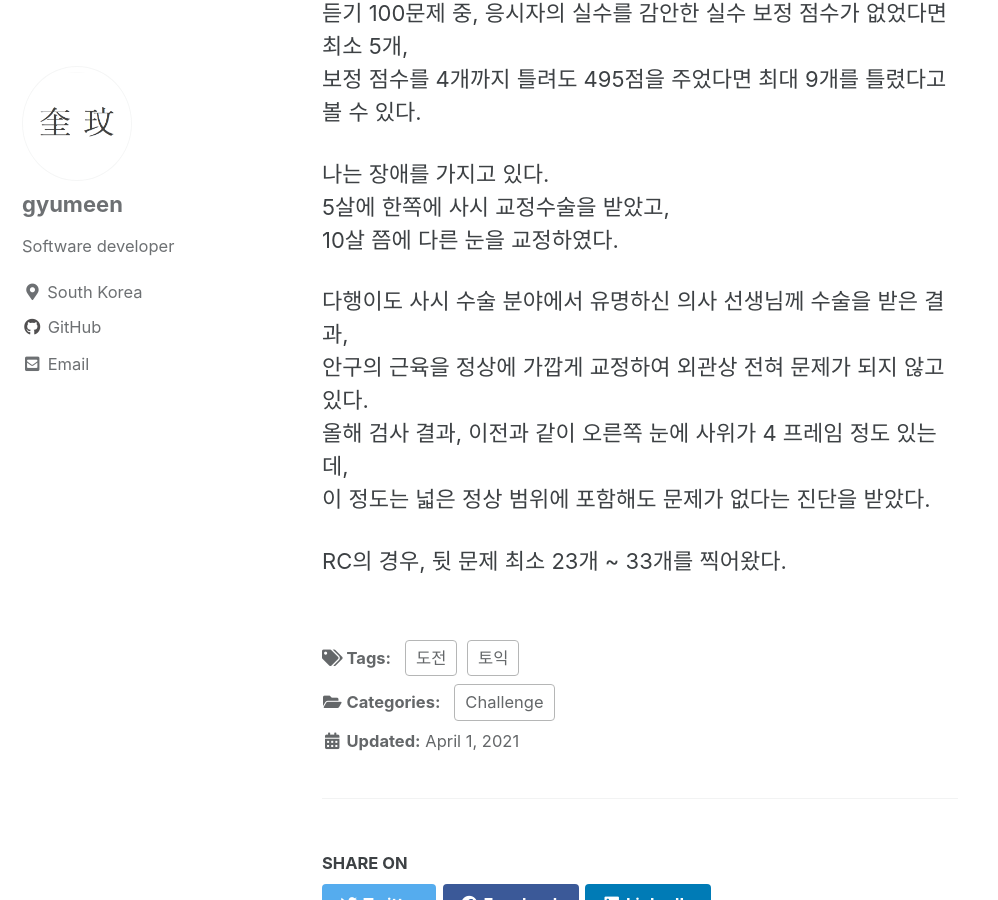
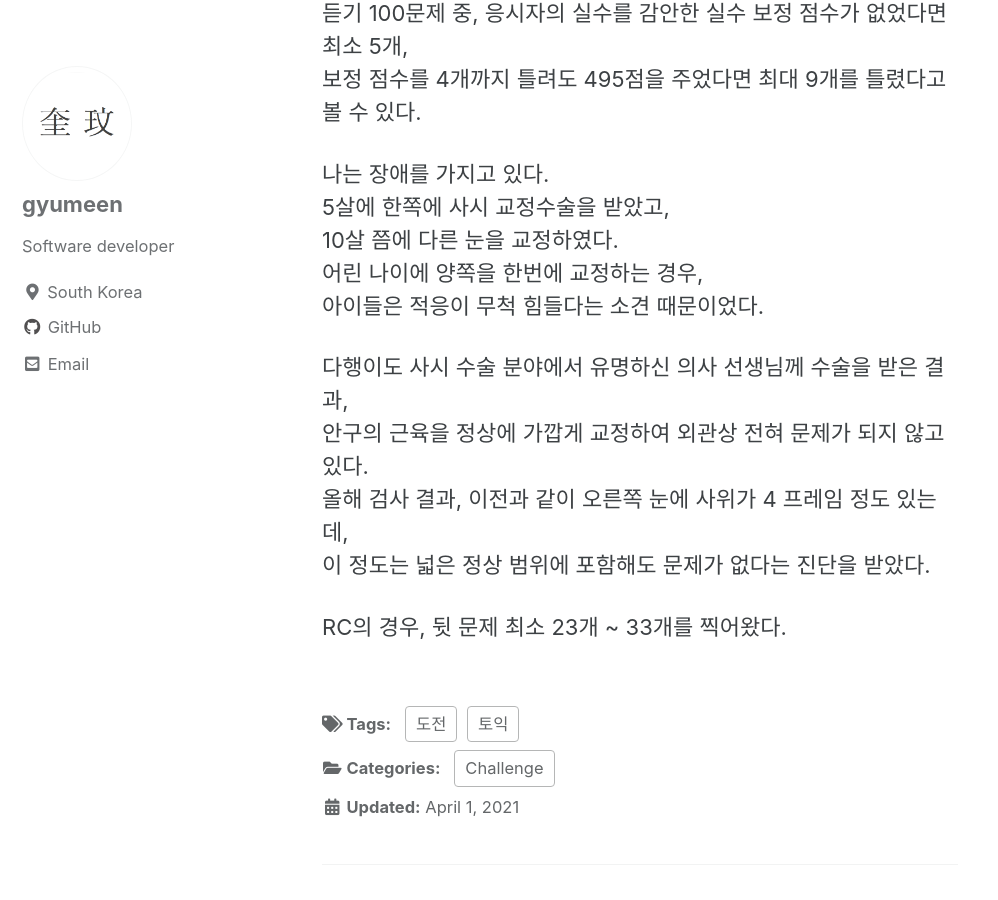
Before and after one commit to gyumeen/gyumeen.github.io, a Jekyll site: the page built from _posts/2021/Challenge/TOEIC/2021-04-01-[Toeic]1.md, in a window 1280 px wide and 900 px high, scrolled down 553 px. Shown: the whole window, without its empty margins (0-998 px from the left). Built offline with Jekyll 4.4.1, drawn with Linux system fonts in a browser that asks for light colours; cached includes are drawn as plain includes; comment, search, counter and statistics services are not loaded.

Commit message:
Update 2021-04-01-[Toeic]1.md

```diff
--- a/_posts/2021/Challenge/TOEIC/2021-04-01-[Toeic]1.md
+++ b/_posts/2021/Challenge/TOEIC/2021-04-01-[Toeic]1.md
@@ -27,6 +27,8 @@ LC의 경우, 495점 만점에 470점을 획득하였으니,
 나는 장애를 가지고 있다.
 5살에 한쪽에 사시 교정수술을 받았고,
 10살 쯤에 다른 눈을 교정하였다.
+어린 나이에 양쪽을 한번에 교정하는 경우,
+아이들은 적응이 무척 힘들다는 소견 때문이었다.
 
 다행이도 사시 수술 분야에서 유명하신 의사 선생님께 수술을 받은 결과,
 안구의 근육을 정상에 가깝게 교정하여 외관상 전혀 문제가 되지 않고 있다.
```
